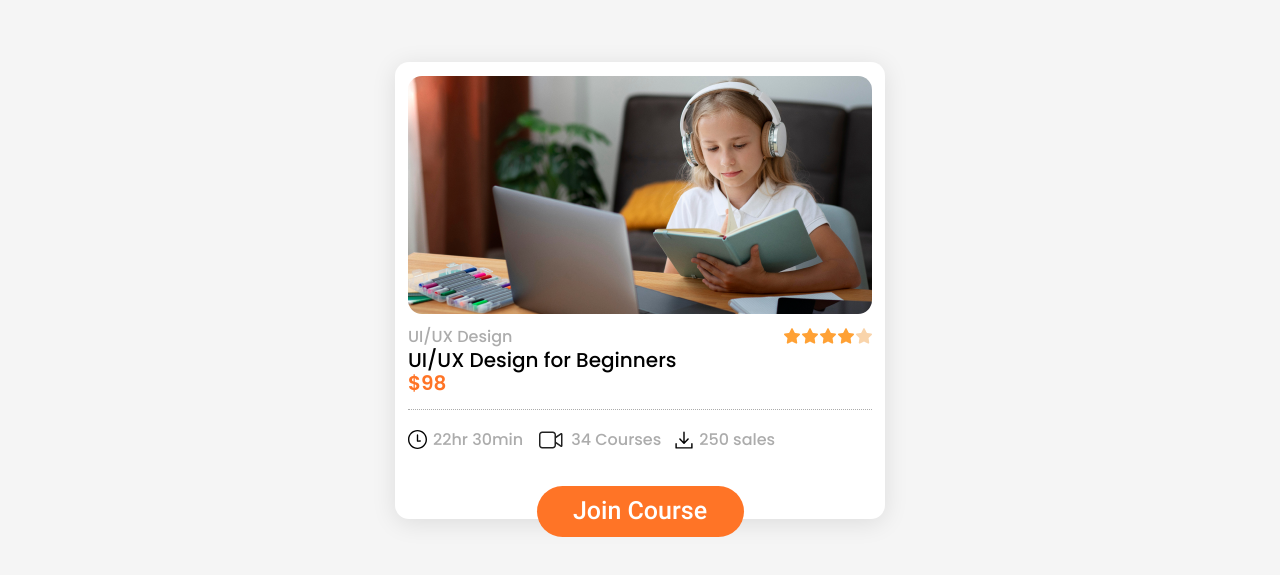
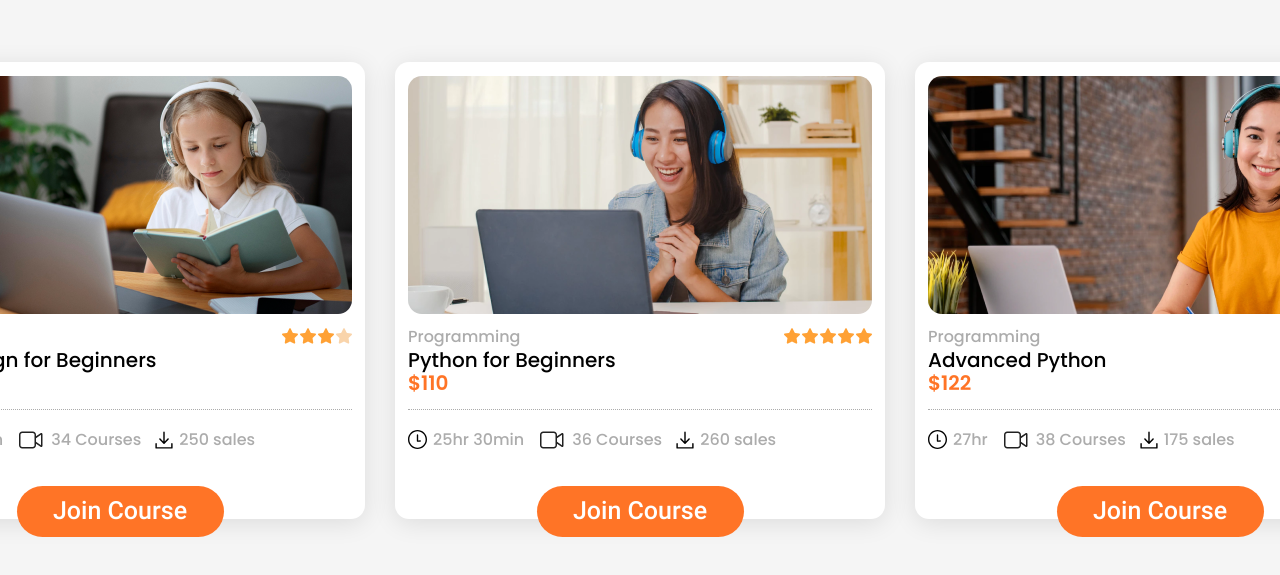
Before and after one commit to YuRo711/BeSmart, a plain HTML site: page index.html in a window 1280 px wide. Shown: the part 1381-1956 px from the top of the page. Drawn offline with Linux system fonts and the light colour scheme.

Commit message:
tracks markup

```diff
--- a/blocks/tracks.css
+++ b/blocks/tracks.css
@@ -35,6 +35,6 @@
 
 .tracks__cards {
     display: flex;
-    justify-content: space-between;
+    gap: 30px;
     margin: 65px 0 0;
 }
--- a/index.html
+++ b/index.html
@@ -142,7 +142,6 @@
                   <div class="track-card__star track"></div>
                   <div class="track-card__star track"></div>
                   <div class="track-card__star track"></div>
-                  <div class="track-card__star track"></div>
                   <div class="track-card__star track-card__star_empty"></div>
                 </div>
               </div>
@@ -171,6 +170,90 @@
               </div>
               <button class="track-card__button" type="button">Join Course</button>
             </div>
+            <div class="track-card">
+              <img class="track-card__image"
+                src="./images/image 7.png"
+                alt="a girl studying"
+              />
+              <div class="track-card__info">
+                <p class="track-card__category">Programming</p>
+                <h3 class="track-card__title">Python for Beginners</h3>
+                <p class="track-card__price">$110</p>
+                <div class="track-card__rating">
+                  <div class="track-card__star track"></div>
+                  <div class="track-card__star track"></div>
+                  <div class="track-card__star track"></div>
+                  <div class="track-card__star track"></div>
+                  <div class="track-card__star track"></div>
+                </div>
+              </div>
+              <div class="track-card__stats">
+                <div class="track-card__stat">
+                  <img class="track-card__icon"
+                    src="./images/time-svgrepo-com 1.svg"
+                    alt="clock icon"
+                  />
+                  25hr 30min
+                </div>
+                <div class="track-card__stat">
+                  <img class="track-card__icon"
+                    src="./images/video-svgrepo-com 1.svg"
+                    alt="clock icon"
+                  />
+                  36 Courses
+                </div>
+                <div class="track-card__stat">
+                  <img class="track-card__icon"
+                    src="./images/download-svgrepo-com 1.svg"
+                    alt="clock icon"
+                  />
+                  260 sales
+                </div>
+              </div>
+              <button class="track-card__button" type="button">Join Course</button>
+            </div>
+            <div class="track-card">
+              <img class="track-card__image"
+                src="./images/image 6.png"
+                alt="a girl studying"
+              />
+              <div class="track-card__info">
+                <p class="track-card__category">Programming</p>
+                <h3 class="track-card__title">Advanced Python</h3>
+                <p class="track-card__price">$122</p>
+                <div class="track-card__rating">
+                  <div class="track-card__star track"></div>
+                  <div class="track-card__star track"></div>
+                  <div class="track-card__star track"></div>
+                  <div class="track-card__star track"></div>
+                  <div class="track-card__star track"></div>
+                </div>
+              </div>
+              <div class="track-card__stats">
+                <div class="track-card__stat">
+                  <img class="track-card__icon"
+                    src="./images/time-svgrepo-com 1.svg"
+                    alt="clock icon"
+                  />
+                  27hr
+                </div>
+                <div class="track-card__stat">
+                  <img class="track-card__icon"
+                    src="./images/video-svgrepo-com 1.svg"
+                    alt="clock icon"
+                  />
+                  38 Courses
+                </div>
+                <div class="track-card__stat">
+                  <img class="track-card__icon"
+                    src="./images/download-svgrepo-com 1.svg"
+                    alt="clock icon"
+                  />
+                  175 sales
+                </div>
+              </div>
+              <button class="track-card__button" type="button">Join Course</button>
+            </div>
           </div>
         </section>
       </main>
```
